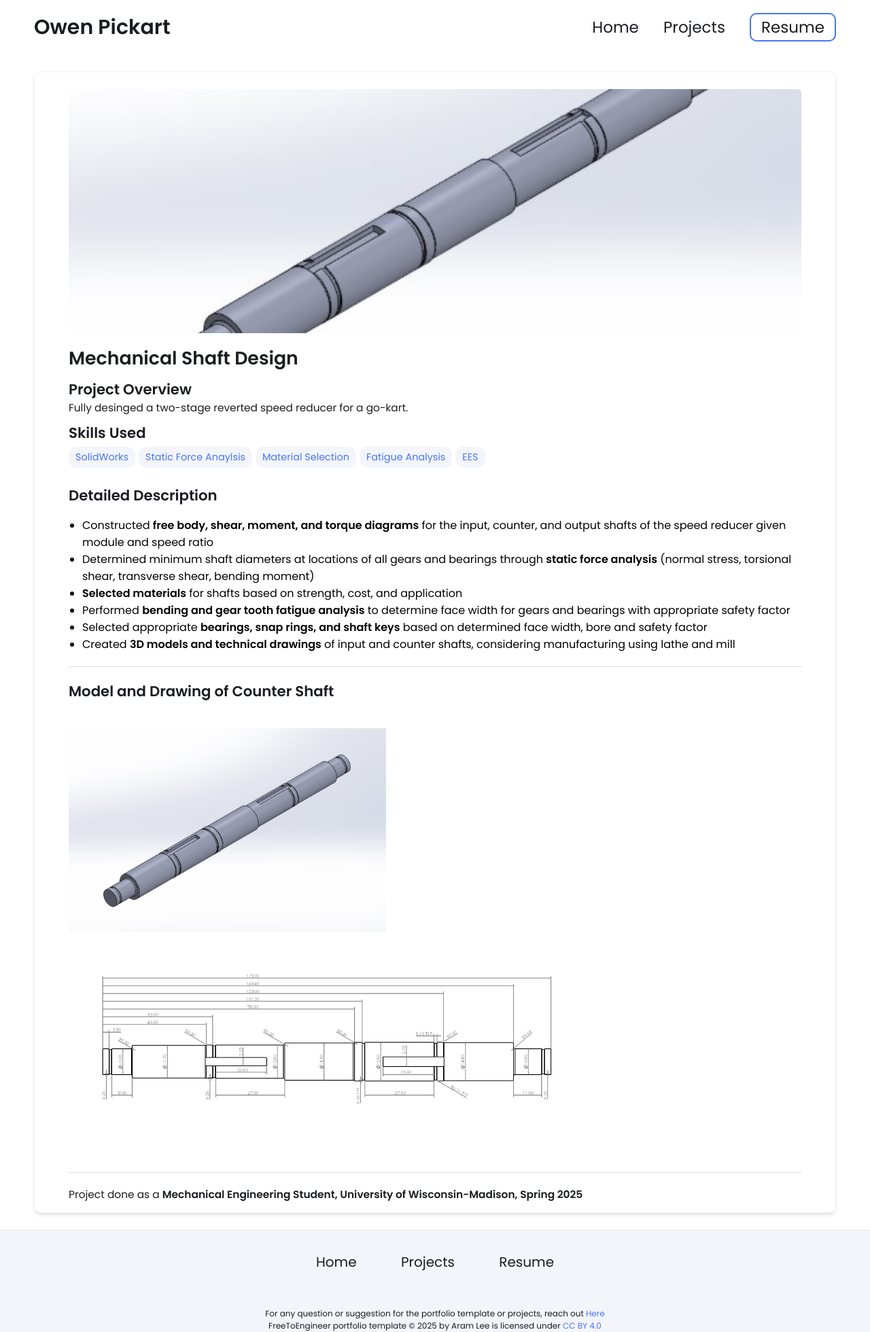
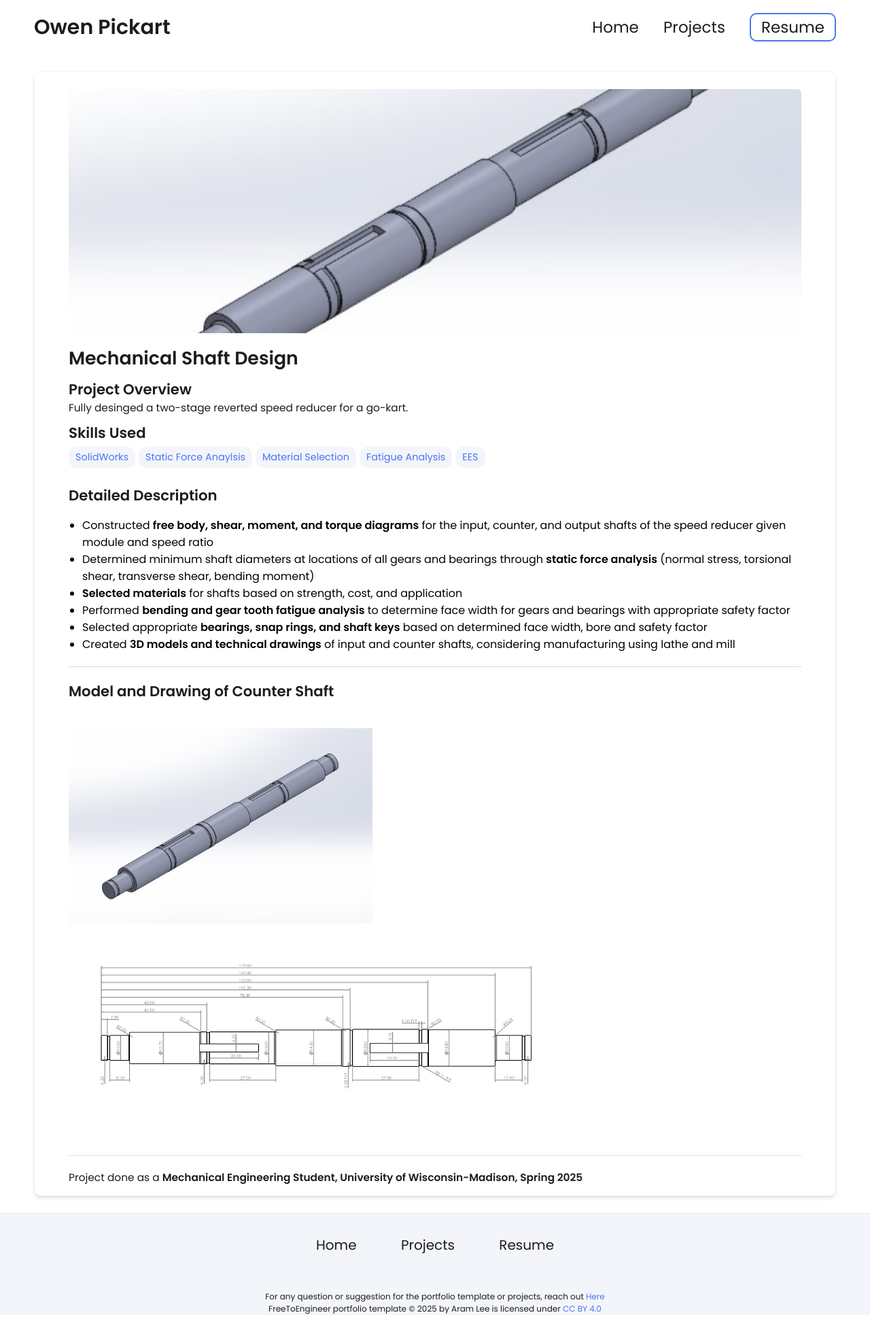
Before and after one commit to owenpickart/owenpickart.github.io, a Jekyll site: the page built from _projects/shaft-design/index.md, in a window 1280 px wide. Shown: the whole page at 68% size. Built offline with Jekyll 4.4.1, drawn with Linux system fonts in a browser that asks for light colours; after the commit the page ends 1934 px from its top, so only the background shows below that.

Commit message:
Update index.md

```diff
--- a/_projects/shaft-design/index.md
+++ b/_projects/shaft-design/index.md
@@ -22,7 +22,7 @@ main-image: /shaft1.jpg
 
 ## Model and Drawing of Counter Shaft
 <br>
-{% include image-gallery.html images="shaft2.jpg, shaft3.jpg" height="300" %}
+{% include image-gallery.html images="shaft2.jpg, shaft3.jpg" height="287.5" %}
 <br>
 
 ---
```
